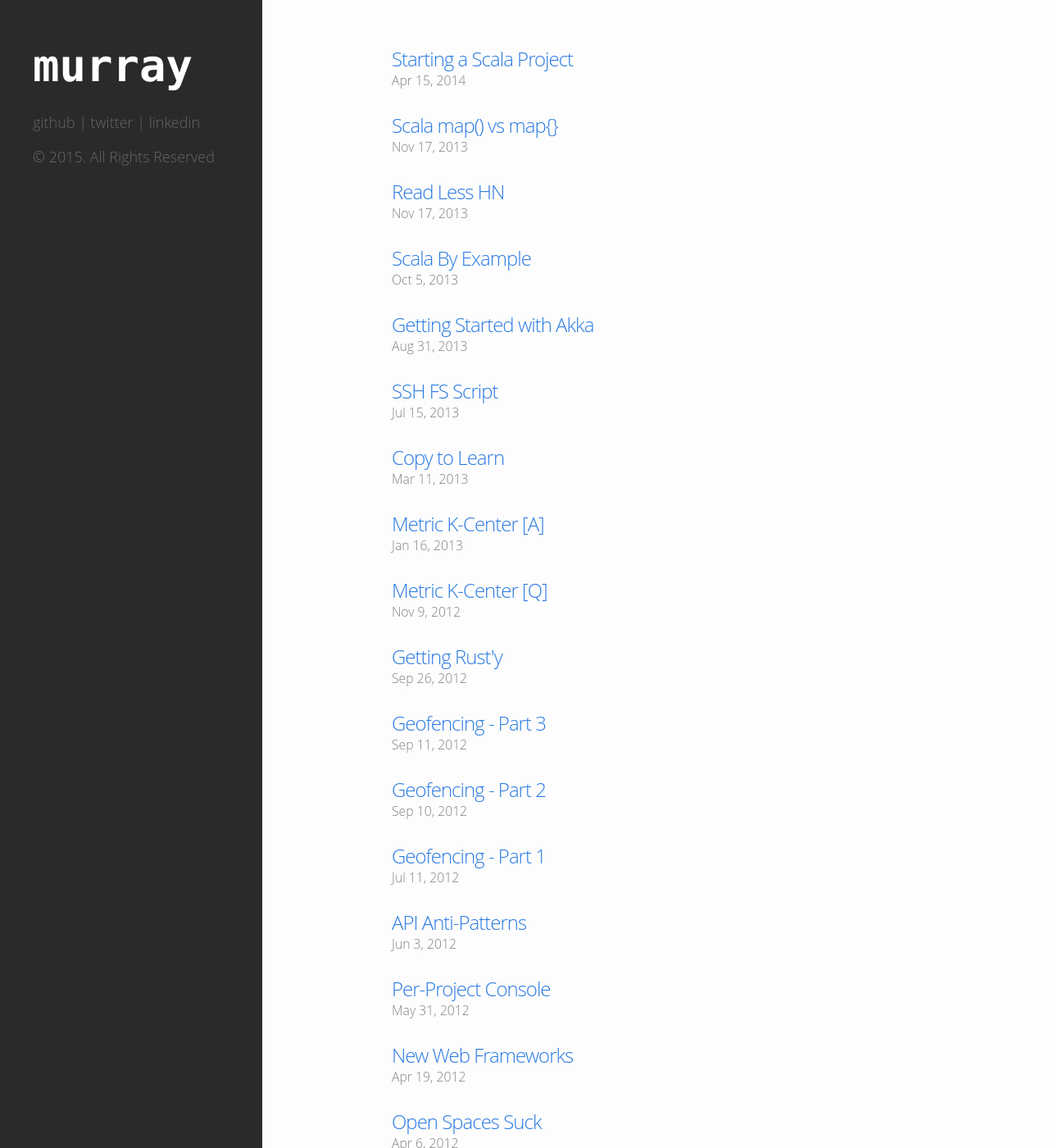
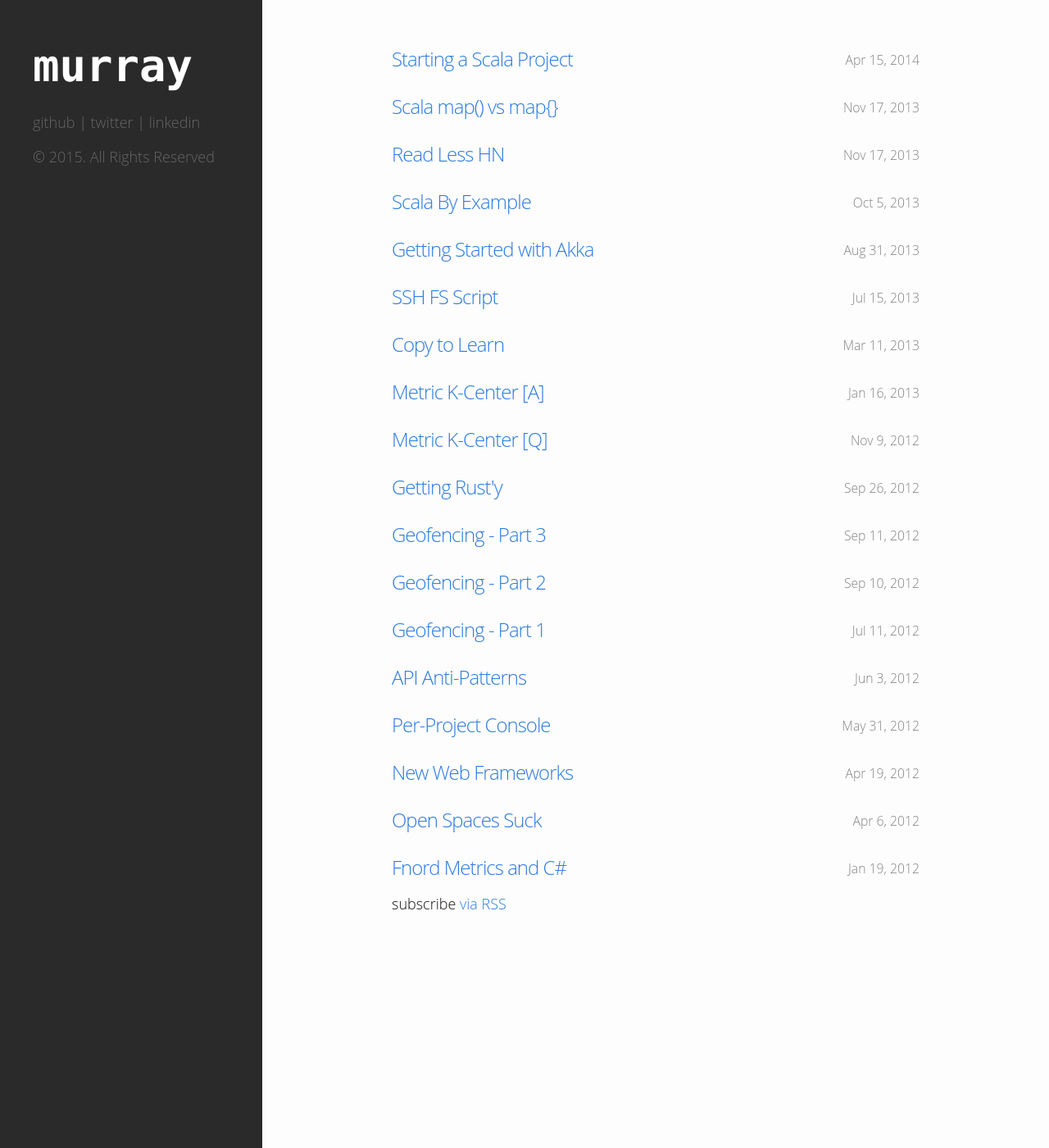
Before and after one commit to JohnMurray/johnmurray_io, a Jekyll site: the page built from index.html, in a window 1280 px wide and 1400 px high. Shown: the whole window at 82% size. Built offline with Jekyll 4.4.1, drawn with Linux system fonts in a browser that asks for light colours.

Commit message:
style-change to main page
made it so the dates float out to the right and the links are a bit
closer together (less scrolling and what not)

```diff
--- a/_sass/_layout.scss
+++ b/_sass/_layout.scss
@@ -85,11 +85,15 @@
 .post-list .post-title {
     margin-top: $spacing-unit;
     margin-bottom: 0;
+    display: inline-block;
 }
 
 .post-meta {
+    color: $grey-color;
+    display: inline-block;
+    float: right;
     font-size: $small-font-size;
-    color: $grey-color;
+    margin-top: 32px;
 }
 
 .post-link {
```
